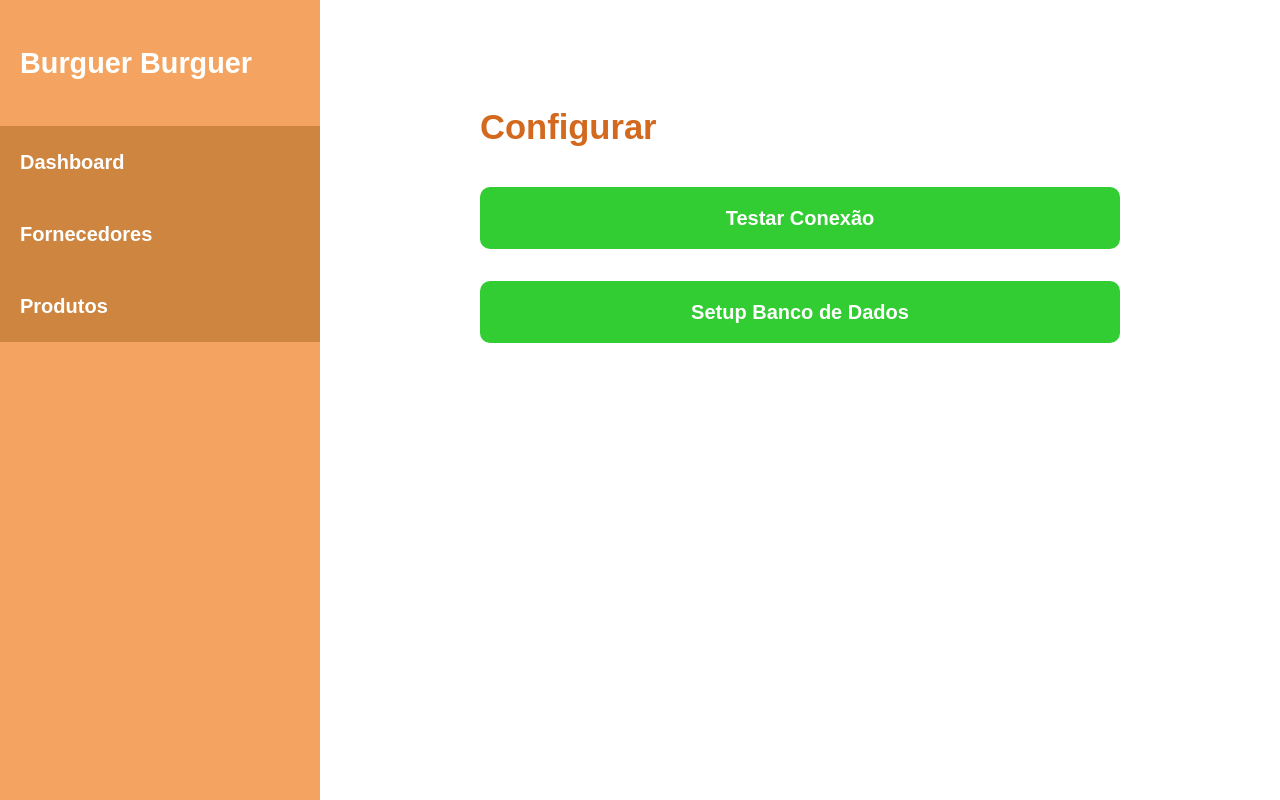
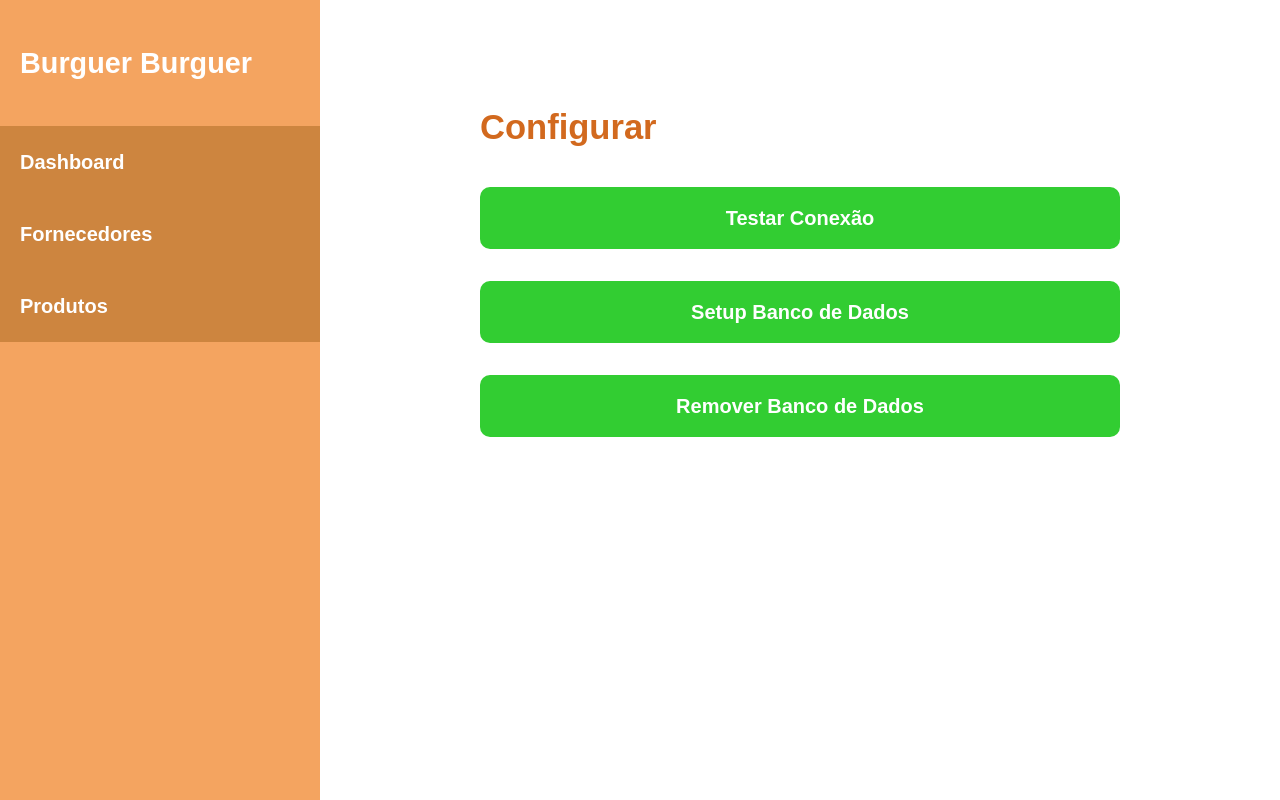
Before and after one commit to thirdendeal/dashboard-app, a PHP site: page /configurar/ in a window 1280 px wide. Run offline with PHP 8.4, Linux system fonts and the light colour scheme.

Commit message:
Add drop action to configuration

```diff
--- a/configurar/index.php
+++ b/configurar/index.php
@@ -9,7 +9,7 @@ require $_SERVER["DOCUMENT_ROOT"] . "/_view/helpers/consume-session.php";
 // ---------------------------------------------------------------------
 
 $session = consume_session(
-  "connect", "connect_submit", "setup", "setup_submit"
+  "connect", "connect_submit", "setup", "setup_submit", "drop", "drop_submit"
 );
 
 ?>
@@ -59,6 +59,19 @@ $session = consume_session(
               <?= $session["setup"] ? "> Setup feito com sucesso." : "* Erro no setup do banco de dados." ?>
             </div>
           <?php } ?>
+
+          <br>
+        </li>
+        <li>
+          <form action="/_controller/configurar/drop.php" method="post">
+            <input class="green-button" type="submit" value="Remover Banco de Dados">
+          </form>
+
+          <?php if ($session["drop_submit"]) { ?>
+            <div class="<?= $session["drop"] ? "green" : "red" ?>">
+              <?= $session["drop"] ? "> Remoção feita com sucesso." : "* Erro ao remover o banco de dados." ?>
+            </div>
+          <?php } ?>
         </li>
       </ul>
     </div>
```
Also changed, not shown: _controller/configurar/drop.php (added, +16 -0 lines).
